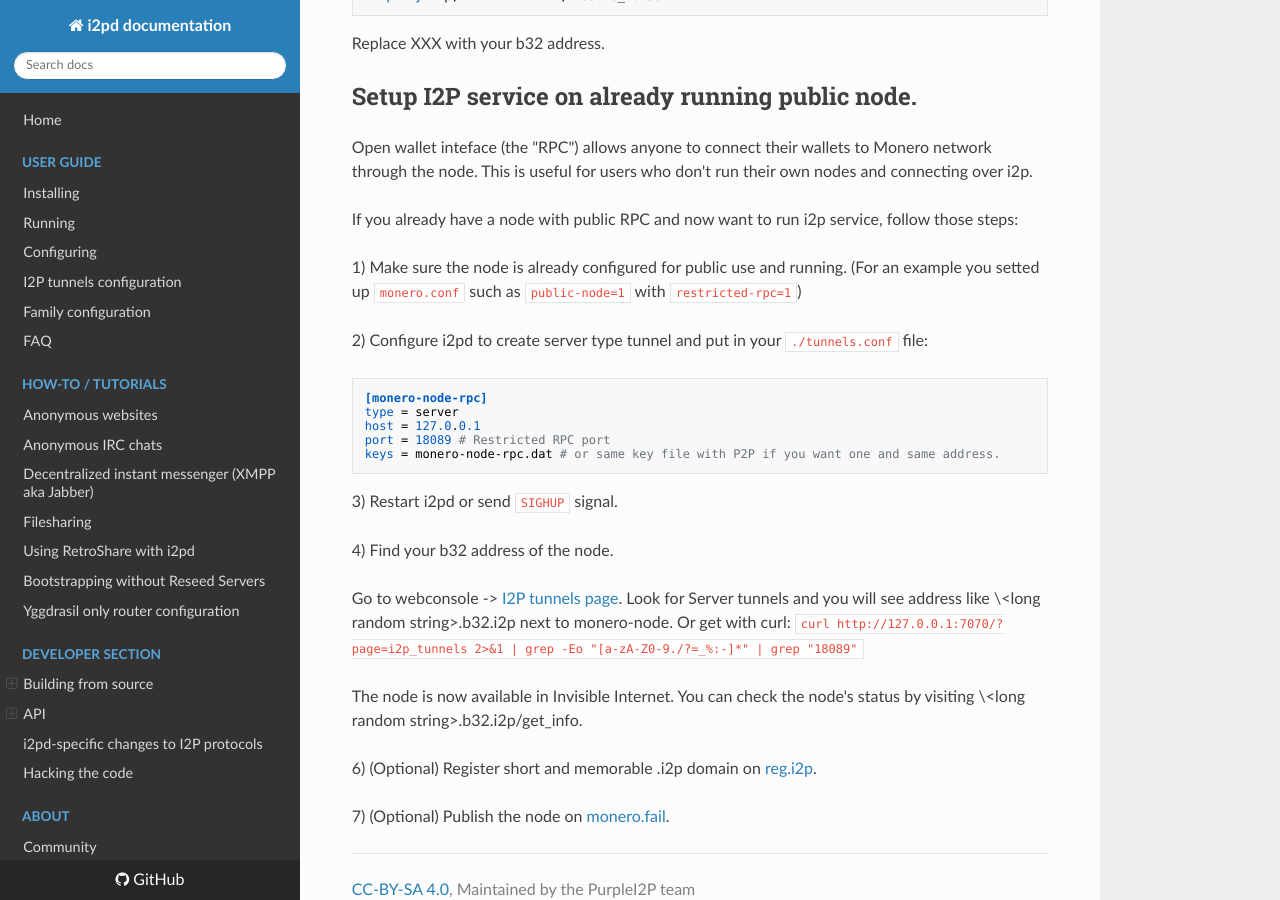
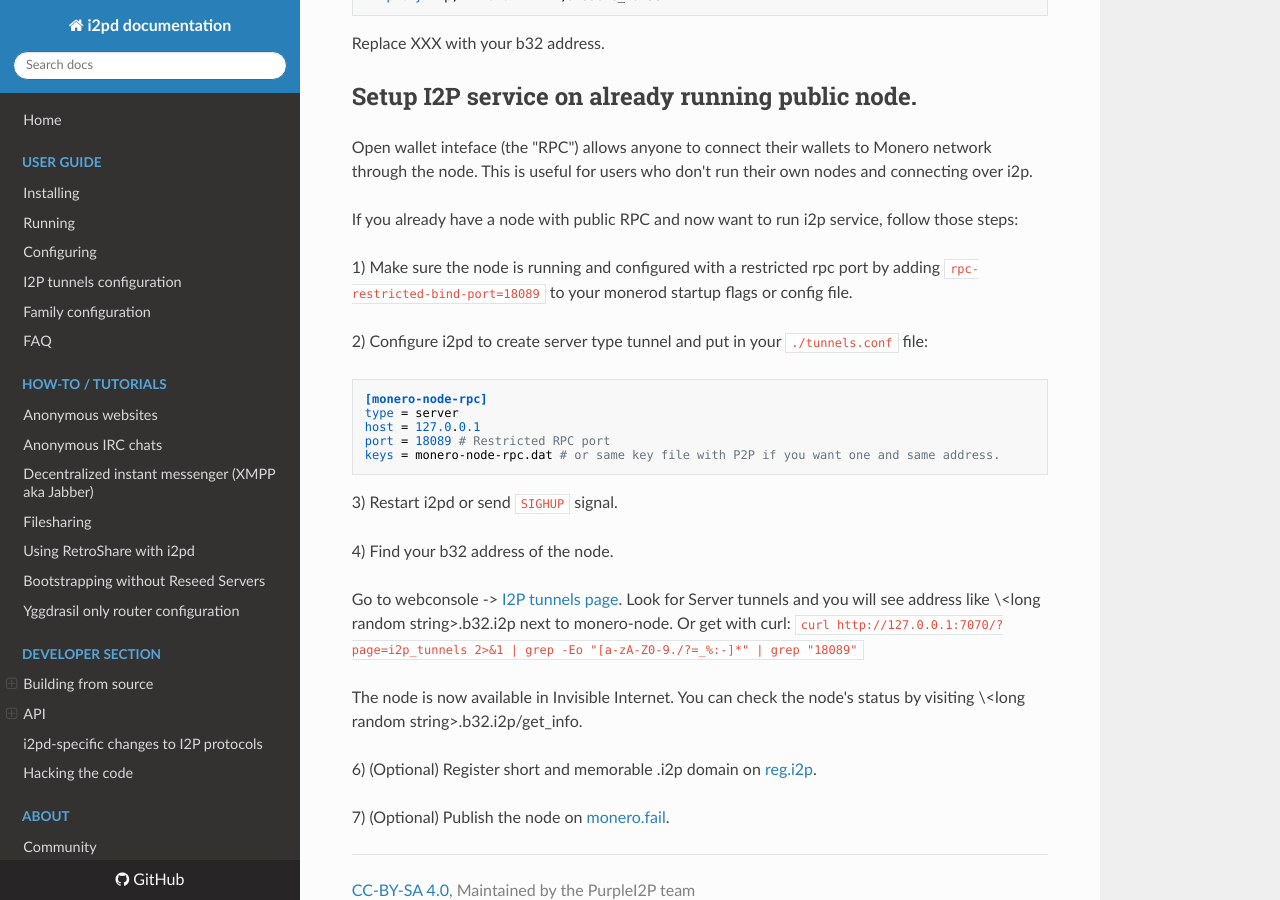
Before and after one commit to PurpleI2P/i2pd_docs_en, an MkDocs documentation site: the page built from docs/tutorials/monero.md, in a window 1280 px wide and 900 px high, scrolled down 1122 px. Built offline with MkDocs 1.6.1, drawn with Linux system fonts in a browser that asks for light colours; nearby versions of some CDN libraries.

Commit message:
Update docs/tutorials/monero.md
Co-authored-by: nahuhh <50635951+nahuhh@users.noreply.github.com>

```diff
--- a/docs/tutorials/monero.md
+++ b/docs/tutorials/monero.md
@@ -47,7 +47,7 @@ Open wallet inteface (the "RPC") allows anyone to connect their wallets to Moner
 
 If you already have a node with public RPC and now want to run i2p service, follow those steps:
 
-1) Make sure the node is already configured for public use and running. (For an example you setted up `monero.conf` such as `public-node=1` with `restricted-rpc=1`)
+1) Make sure the node is running and configured with a restricted rpc port by adding `rpc-restricted-bind-port=18089` to your monerod startup flags or config file.
 
 2) Configure i2pd to create server type tunnel and put in your `./tunnels.conf` file:
 
```
